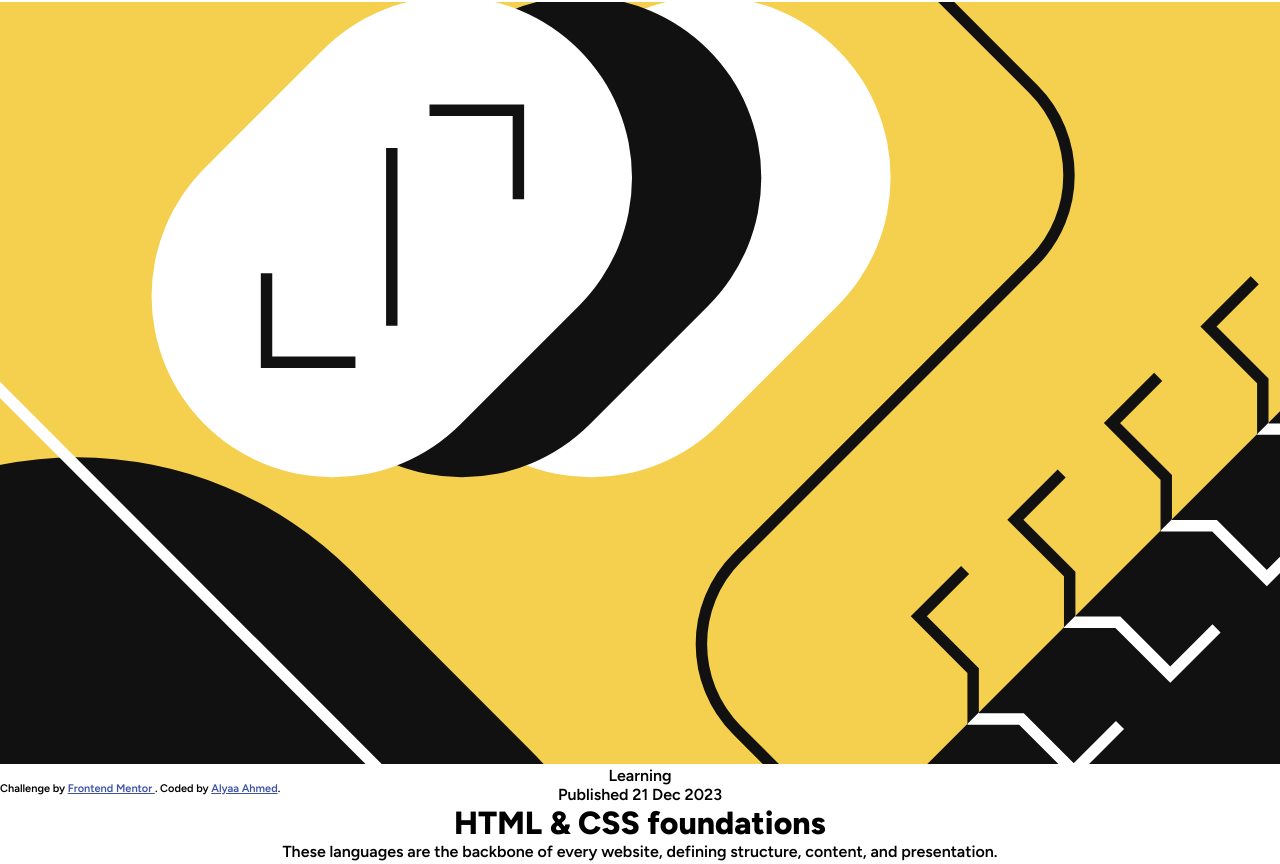
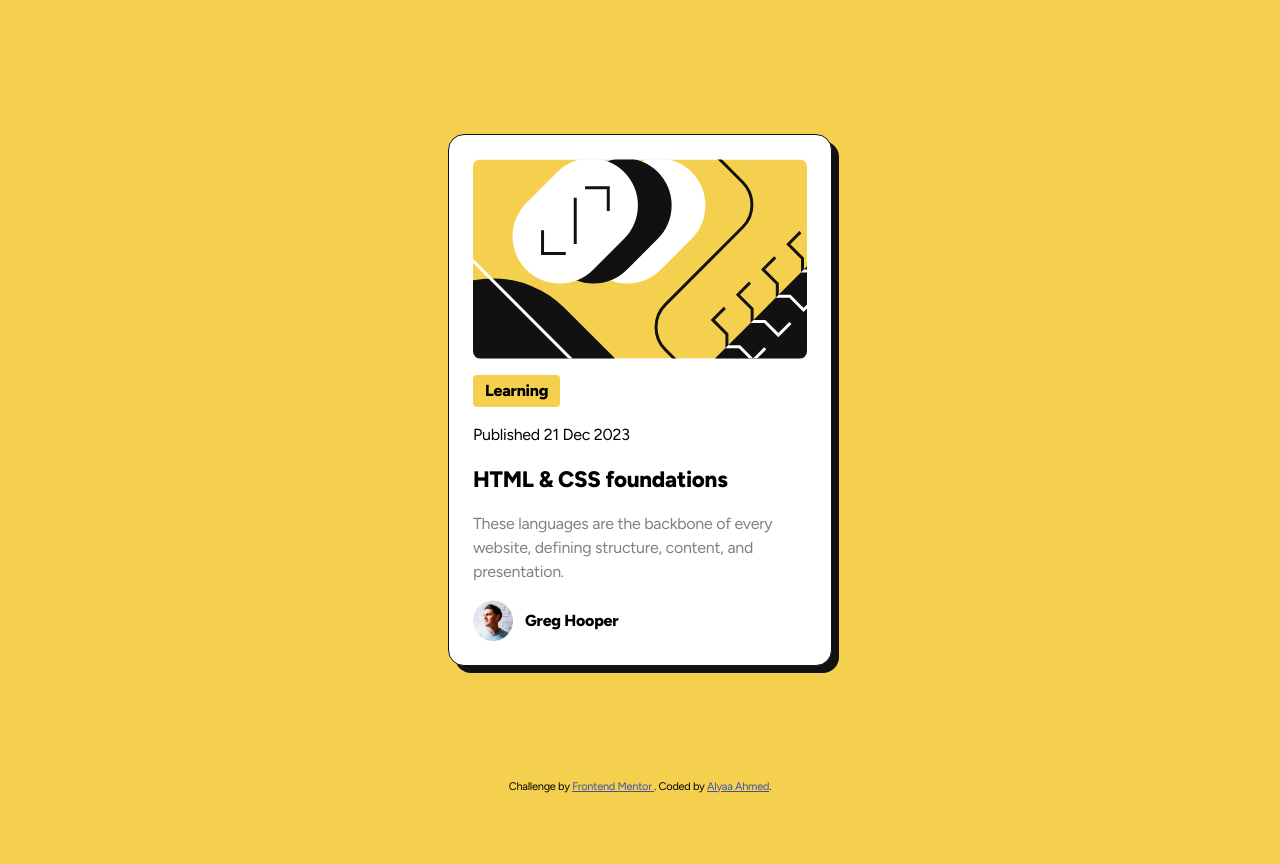
Before and after one commit to AlyaaRushdy/FrontendMentor-Blog-Preview-Card, a plain HTML site: page index.html in a window 1280 px wide. Shown: the top 864 px of the page. After the commit the page ends 800 px from the top, so only its background shows below. Drawn offline with Linux system fonts and the light colour scheme.

Commit message:
style full

```diff
--- a/CSS/style.css
+++ b/CSS/style.css
@@ -1,4 +1,4 @@
-@import url("https://fonts.googleapis.com/css2?family=Figtree:wght@600;800&display=swap");
+@import url("https://fonts.googleapis.com/css2?family=Figtree:wght@400;600;800&display=swap");
 
 /* || RESET */
 * {
@@ -14,20 +14,84 @@ img {
 
 /* || VARIABLES */
 :root {
-  --Primary-color-Yellow: hsl(47, 88%, 63%);
+  /* || COLORS */
+  --PrimaryColor-Yellow: hsl(47, 88%, 63%);
   --White: hsl(0, 0%, 100%);
   --Grey: hsl(0, 0%, 50%);
   --Black: hsl(0, 0%, 7%);
   --footer-link: hsl(228, 45%, 44%);
 }
 
+/* || UTILITY Classes */
+.gray-text {
+  color: var(--Grey);
+}
+
 /* || GENERAL STYLING */
 body {
-  background-color: var(--Yellow);
+  background-color: var(--PrimaryColor-Yellow);
   min-height: 100vh;
 
-  font: 600 16px "Figtree", sans-serif;
-  text-align: center;
+  font-family: "Figtree", sans-serif;
+  font-weight: 400;
+  line-height: 1.5;
+  letter-spacing: -0.25px;
+
+  display: flex;
+  flex-flow: column nowrap;
+  justify-content: center;
+  align-items: center;
+}
+
+.main {
+  width: clamp(20rem, 70vw, 24rem);
+  padding: 1.5rem;
+  background-color: var(--White);
+  border: 1px solid var(--Black);
+  border-radius: 1rem;
+  box-shadow: 7px 7px 0 var(--Black);
+}
+body:has(.main__h1:hover) .main {
+  box-shadow: 15px 15px 0 var(--Black);
+}
+.main :not(.instructor, .instructor__img, .instructor__h2) {
+  margin-bottom: 1rem;
+}
+
+.main__img {
+  border-radius: 0.5rem;
+  height: 100%;
+}
+.main__p--status {
+  display: inline-block;
+  font-weight: 800;
+  background-color: var(--PrimaryColor-Yellow);
+  padding: 0.25rem 0.75rem;
+  border-radius: 0.25rem;
+}
+
+.main__h1 {
+  font-size: 1.4rem;
+  font-weight: 800;
+}
+.main__h1:hover {
+  color: var(--PrimaryColor-Yellow);
+  cursor: pointer;
+}
+
+/* || instructor info styling */
+.instructor {
+  display: flex;
+  flex-flow: row nowrap;
+  align-items: center;
+  gap: 0.75rem;
+}
+.instructor__img {
+  width: 2.5rem;
+}
+.instructor__h2 {
+  font-size: inherit;
+  font-weight: 800;
 }
 
 /* || Footer Styling */
```
